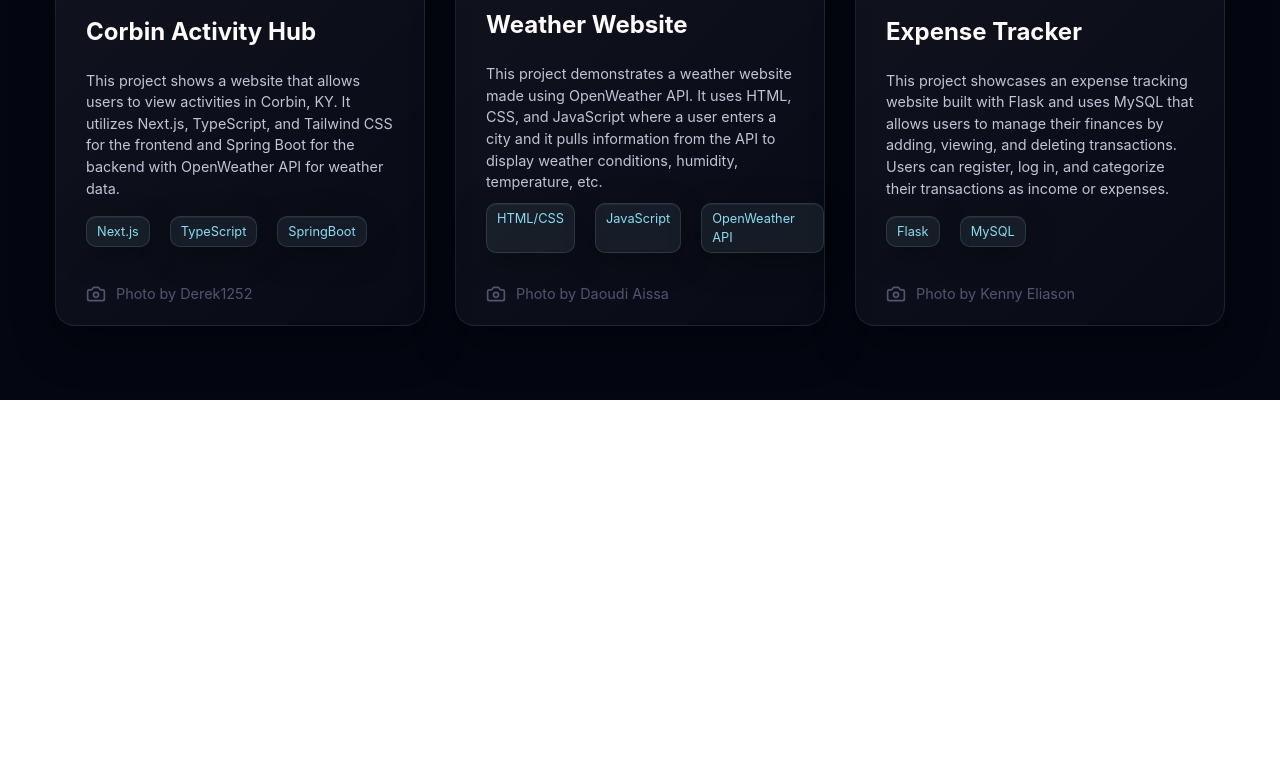
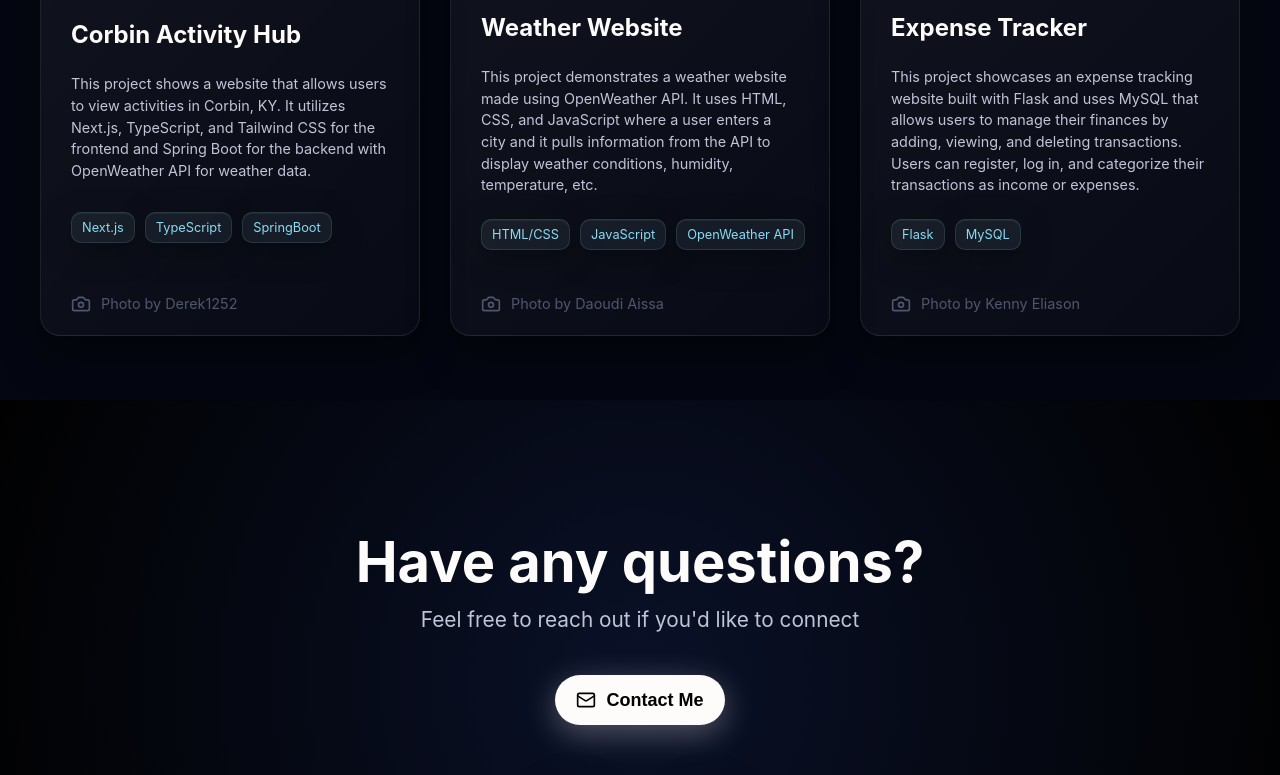
Before and after one commit to saxcrawford/saxon-portfolio, a React (Vite) app: page / in a window 1280 px wide. Shown: the part 2000-2775 px from the top of the page. Before the commit the page ends 2400 px from the top, so only its background shows below. Built offline with nearby package versions, Linux system fonts and the light colour scheme.

Commit message:
Completed Contact.jsx layout and added links to go to project site and contact sites. Completed footer section and styling

```diff
--- a/package.json
+++ b/package.json
@@ -13,7 +13,8 @@
     "@studio-freight/lenis": "^1.0.42",
     "lucide-react": "^0.563.0",
     "react": "^19.2.0",
-    "react-dom": "^19.2.0"
+    "react-dom": "^19.2.0",
+    "react-icons": "^5.5.0"
   },
   "devDependencies": {
     "@eslint/js": "^9.39.1",
--- a/src/App.css
+++ b/src/App.css
@@ -412,8 +412,8 @@ Projects
 	border: 1px solid rgba(255, 255, 255, 0.08);
 	box-shadow: 0 20px 40px rgba(0, 0, 0, 0.4), inset 0 1px 0 rgba(255, 255, 255, 0.1);
 	border-radius: 20px;
-	width: 370px;
-	height: 530px;
+	width: 380px;
+	height: 550px;
 	display: flex;
 	flex-direction: column;
 	justify-content: space-between;
@@ -479,8 +479,9 @@ Projects
 
 .project-stack {
 	display: flex;
-	gap: 20px;
+	gap: 10px;
 	padding-left: 30px;
+	flex-wrap: wrap;
 }
 
 .project-stack p {
@@ -507,3 +508,105 @@ Projects
 	text-decoration: none;
 	color: #8089AC95;
 }
+
+/*
+Contact
+ */
+
+.contact {
+	display: flex;
+	flex-direction: column;
+	justify-content: center;
+	align-items: center;
+	width: 100%;
+	height: 70vh;
+	background: radial-gradient(circle, #0a1128 0%, #010101 100%);
+}
+
+.contact-heading {
+	font-size: 3.5rem;
+}
+
+.contact-subheading {
+	font-size: 1.3rem;
+	font-weight: 400;
+	color: #C0C4D6;
+}
+
+.contact .contact-me {
+	display: flex;
+	align-items: center;
+	justify-content: center;
+	gap: 10px;
+	width: 170px;
+	margin-top: 40px;
+	box-shadow: 0 8px 32px rgba(255, 255, 255, 0.3), inset 0 1px 0 rgba(255, 255, 255, 0.05);
+}
+
+.contact-links {
+	display: flex;
+	gap: 70px;
+	margin-top: 50px;
+}
+
+.contact-links a {
+	text-decoration: none;
+	color: var(--color-frosted-blue);
+	height: 100%;
+	width: 100%;
+	display: flex;
+	align-items: center;
+	justify-content: center;
+}
+
+.linked-in, .github {
+	position: relative;
+	overflow: hidden;
+	gap: 10px;
+	background: linear-gradient(135deg, rgba(255, 255, 255, 0.05) 0%, rgba(255, 255, 255, 0.03) 100%);
+	border: 1px solid rgba(255, 255, 255, 0.08);
+	backdrop-filter: blur(20px);
+	box-shadow: 0 8px 32px rgba(0, 0, 0, 0.3), inset 0 1px 0 rgba(255, 255, 255, 0.05);
+	border-radius: 50px;
+	height: 65px;
+	width: 65px;
+	cursor: pointer;
+}
+
+.linked-in::after, .github::after {
+	content: "";
+	position: absolute;
+	top: 0;
+	left: 0;
+	width: 100%;
+	height: 100%;
+	background: linear-gradient(135deg, rgba(99, 102, 241, 0.15) 0%, rgba(34, 211, 238, 0.1) 100%);
+	border: 1px solid rgba(99, 102, 241, 0.2);
+	border-radius: 50px;
+	opacity: 0;
+	transition: opacity 0.4s ease;
+	pointer-events: none;
+}
+
+.linked-in:hover::after, .github:hover::after {
+	opacity: 1;
+}
+
+/*
+Footer
+ */
+
+.footer {
+	background: #040711;
+	height: 80px;
+	color: #8089AC95;
+	display: flex;
+	align-items: center;
+}
+
+.footer span {
+	background: linear-gradient(to bottom, #ff6d0095 30%, #f1544e95 100%);
+	-webkit-background-clip: text;
+	background-clip: text;
+	-webkit-text-fill-color: transparent;
+}
--- a/src/App.jsx
+++ b/src/App.jsx
@@ -5,6 +5,8 @@ import HomePage from "./components/HomePage.jsx";
 import About from "./components/About.jsx";
 import {useEffect, useRef} from "react";
 import Projects from "./components/Projects.jsx";
+import Contact from "./components/Contact.jsx";
+import Footer from "./components/Footer.jsx";
 
 const App = () => {
 	const lenis = useRef(null);
@@ -33,6 +35,8 @@ const App = () => {
 			<HomePage/>
 			<About/>
 			<Projects/>
+			<Contact/>
+			<Footer/>
 		</div>
 	);
 };
--- /dev/null
+++ b/src/components/Contact.jsx
@@ -0,0 +1,31 @@
+import {Mail} from "lucide-react";
+import {SlSocialLinkedin, SlSocialGithub} from "react-icons/sl";
+
+const Contact = () => {
+	const openMail = () => {
+		window.open("mailto:saxon.crawford@icloud.com");
+	};
+
+	return (
+		<div className="contact" id="contact">
+			<h1 className="contact-heading">Have any questions?</h1>
+			<h2 className="contact-subheading">Feel free to reach out if you'd like to connect</h2>
+			<button className="contact-me" onClick={() => {
+				openMail();
+			}}>
+				<Mail size={20}/>
+				<p>Contact Me</p>
+			</button>
+			<div className="contact-links">
+				<span className="linked-in">
+					<a href="https://www.linkedin.com/in/saxoncrawford/"><SlSocialLinkedin size={25}/></a>
+				</span>
+				<span className="github">
+					<a href="https://github.com/saxcrawford"><SlSocialGithub size={25}/></a>
+				</span>
+			</div>
+		</div>
+	);
+};
+
+export default Contact;
--- /dev/null
+++ b/src/components/Footer.jsx
@@ -0,0 +1,9 @@
+const Footer = () => {
+	return (
+		<div className="footer">
+			<p>© 2026 <span>Saxon Crawford</span>. All rights reserved.</p>
+		</div>
+	);
+};
+
+export default Footer;
--- a/src/components/Header.jsx
+++ b/src/components/Header.jsx
@@ -1,4 +1,9 @@
 const Header = () => {
+	const goToContact = (id) => {
+		const element = document.getElementById(id);
+		element?.scrollIntoView();
+	};
+
 	return (
 		<div className="navbar">
 			<nav className="navbar-content">
@@ -7,8 +12,9 @@ const Header = () => {
 					<li className="nav-item"><a href="#home">Home</a></li>
 					<li className="nav-item"><a href="#about">About</a></li>
 					<li className="nav-item"><a href="#projects">Projects</a></li>
-					<li className="nav-item"><a href="#contact">Contact</a></li>
-					<button className="nav-item-contact">
+					<button className="nav-item-contact" onClick={() => {
+						goToContact("contact");
+					}}>
 						Let's Talk
 					</button>
 				</ul>
--- a/src/components/HomePage.jsx
+++ b/src/components/HomePage.jsx
@@ -1,6 +1,15 @@
 import {Briefcase} from "lucide-react";
 
 const HomePage = () => {
+	const goToProjects = (id) => {
+		const element = document.getElementById(id);
+		element?.scrollIntoView();
+	};
+
+	const openEmail = () => {
+		window.open("mailto:saxon.crawford@icloud.com");
+	};
+
 	return (
 		<div className="homepage" id="home">
 			<span className="note">
@@ -15,10 +24,14 @@ const HomePage = () => {
 				ready to create world-class innovative solutions.
 			</h2>
 			<span className="homepage-buttons">
-				<button className="contact-me">
+				<button className="contact-me" onClick={() => {
+					openEmail();
+				}}>
 					Contact Me
 				</button>
-				<button className="view-projects">
+				<button className="view-projects" onClick={() => {
+					goToProjects("projects");
+				}}>
 					View Projects
 				</button>
 			</span>
--- a/src/components/Projects.jsx
+++ b/src/components/Projects.jsx
@@ -2,6 +2,10 @@ import {Camera, ExternalLink} from "lucide-react";
 import projectData from "../data/projects.js";
 
 const Projects = () => {
+	const goToProjectPage = (link) => {
+		window.open(link);
+	};
+
 	return (
 		<div className="projects" id="projects">
 			<div className="project-container">
@@ -11,7 +15,9 @@ const Projects = () => {
 						<div key={project.id} className="project-item">
 							<div className="project-image-wrapper">
 								<img className="project-image" src={project.image} alt="vite logo"/>
-								<button className="project-button">
+								<button className="project-button" onClick={() => {
+									goToProjectPage(project.linkToProject);
+								}}>
 									<p>View Project</p>
 									<ExternalLink className="external-link" size={20}/>
 								</button>
--- a/src/data/projects.js
+++ b/src/data/projects.js
@@ -13,7 +13,7 @@ const projectData = [
 		techStack: ["Next.js", "TypeScript", "SpringBoot"],
 		attribution: "Photo by Derek1252",
 		attributionLink: "https://commons.wikimedia.org/w/index.php?curid=25097468",
-		linkToProject: "www.corbinactivityhub.com"
+		linkToProject: "https://www.corbinactivityhub.com"
 	},
 	{
 		id: 1,
```
Also changed, not shown: public/square-code.svg, 1 other file (tests, documents, lock files or other folders).
